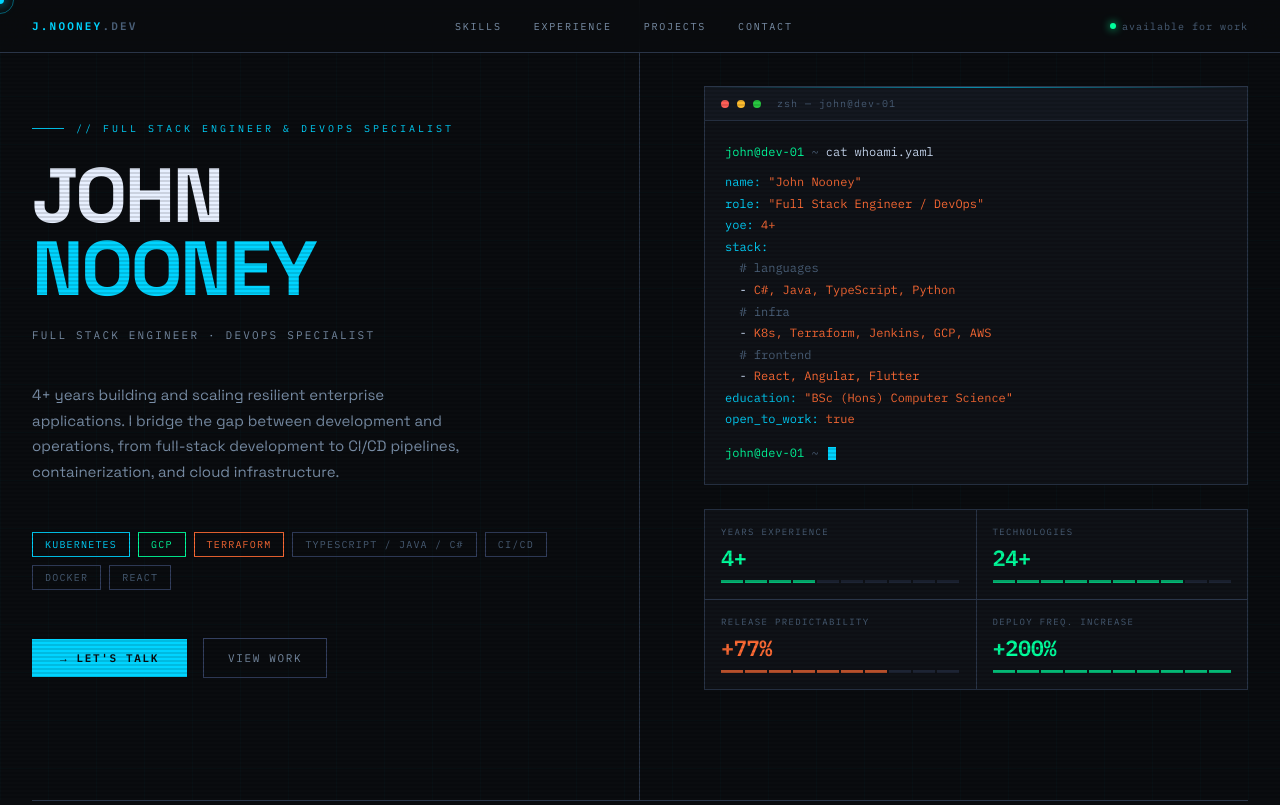
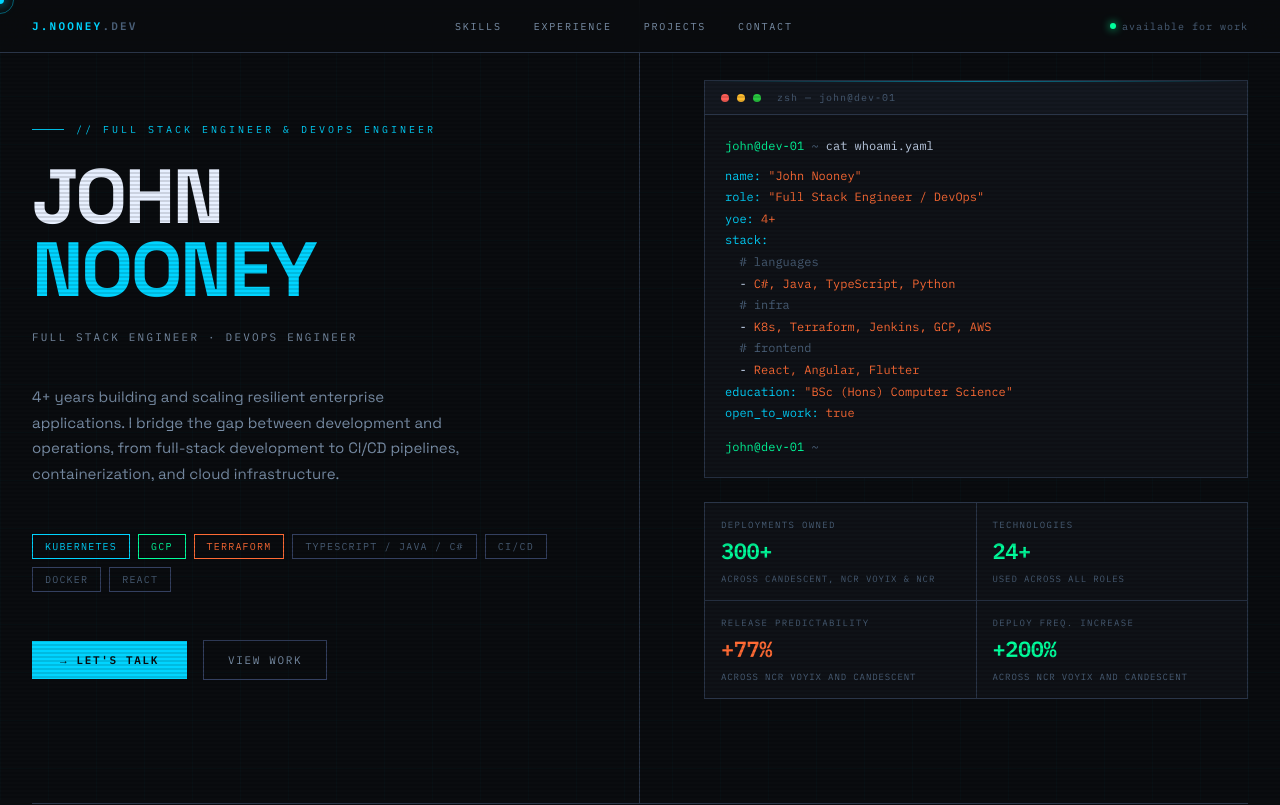
Before and after one commit to JohnNooney/nooney.dev, a React (Vite) app: page / in a window 1280 px wide. Shown: the top 805 px of the page. Built offline with nearby package versions, Linux system fonts and the light colour scheme.

Commit message:
Update wording on about and home sections

```diff
--- a/new-site.html
+++ b/new-site.html
@@ -845,7 +845,7 @@
       <div class="hero-name">
         JORDAN<br><span class="line2">REEVES</span>
       </div>
-      <div class="hero-title">Enterprise Full Stack Engineer · DevOps Specialist</div>
+      <div class="hero-title">Enterprise Full Stack Engineer · DevOps Engineer</div>
       <p class="hero-desc">
         12 years building distributed systems at scale. I architect, deploy, and maintain production infrastructure that handles millions of daily requests — then go home and run a 47-node homelab for fun.
       </p>
--- a/src/index.css
+++ b/src/index.css
@@ -372,6 +372,13 @@ nav.site-nav {
   letter-spacing: -0.02em;
 }
 .uptime-value.warn { color: var(--accent3); }
+.uptime-subtitle {
+  font-size: 9px;
+  letter-spacing: 0.1em;
+  text-transform: uppercase;
+  color: var(--text3);
+  margin-top: 8px;
+}
 .uptime-bar {
   display: flex; gap: 2px; margin-top: 8px;
 }
--- a/src/pages/About.jsx
+++ b/src/pages/About.jsx
@@ -111,7 +111,7 @@ export default function About() {
                     Software Engineer
                   </h2>
                   <p className="text-xl text-gray-700 dark:text-gray-300 leading-relaxed mb-8">
-                    Full Stack Engineer & DevOps Specialist with 4+ years of enterprise-grade
+                    Full Stack Engineer & DevOps Engineer with 4+ years of enterprise-grade
                     experience building and scaling resilient applications. I bridge the gap between
                     development and operations, leveraging a deep background in full-stack development to optimize CI/CD pipelines,
                     containerization, and cloud infrastructure. Having spent the last 2 years focused on DevOps transformation,
--- a/src/pages/Home.jsx
+++ b/src/pages/Home.jsx
@@ -22,11 +22,11 @@ export default function Home() {
   return (
     <section className="hero" style={{ borderTop: 'none', padding: 0 }}>
       <div className="hero-left fade-in">
-        <div className="hero-eyebrow">// full stack engineer &amp; devops specialist</div>
+        <div className="hero-eyebrow">// full stack engineer &amp; devops engineer</div>
         <div className="hero-name">
           JOHN<br /><span className="line2">NOONEY</span>
         </div>
-        <div className="hero-title">Full Stack Engineer · DevOps Specialist</div>
+        <div className="hero-title">Full Stack Engineer · DevOps Engineer</div>
         <p className="hero-desc">
           4+ years building and scaling resilient enterprise applications. I bridge the gap between
           development and operations, from full-stack development to CI/CD pipelines,
@@ -85,52 +85,24 @@ export default function Home() {
 
         <div className="uptime-grid">
           <div className="uptime-cell">
-            <div className="uptime-label">Years Experience</div>
-            <div className="uptime-value">4+</div>
-            <div className="uptime-bar">
-              <div className="uptime-seg" /><div className="uptime-seg" />
-              <div className="uptime-seg" /><div className="uptime-seg" />
-              <div className="uptime-seg off" /><div className="uptime-seg off" />
-              <div className="uptime-seg off" /><div className="uptime-seg off" />
-              <div className="uptime-seg off" /><div className="uptime-seg off" />
-            </div>
+            <div className="uptime-label">Deployments Owned</div>
+            <div className="uptime-value">300+</div>
+            <div className="uptime-subtitle">Across CANDESCENT, NCR VOYIX & NCR</div>
           </div>
           <div className="uptime-cell">
             <div className="uptime-label">Technologies</div>
             <div className="uptime-value">24+</div>
-            <div className="uptime-bar">
-              <div className="uptime-seg" /><div className="uptime-seg" />
-              <div className="uptime-seg" /><div className="uptime-seg" />
-              <div className="uptime-seg" /><div className="uptime-seg" />
-              <div className="uptime-seg" /><div className="uptime-seg" />
-              <div className="uptime-seg off" /><div className="uptime-seg off" />
-            </div>
+            <div className="uptime-subtitle">Used across all roles</div>
           </div>
           <div className="uptime-cell">
             <div className="uptime-label">Release Predictability</div>
             <div className="uptime-value warn">+77%</div>
-            <div className="uptime-bar">
-              <div className="uptime-seg" style={{ background: 'var(--accent3)' }} />
-              <div className="uptime-seg" style={{ background: 'var(--accent3)' }} />
-              <div className="uptime-seg" style={{ background: 'var(--accent3)' }} />
-              <div className="uptime-seg" style={{ background: 'var(--accent3)' }} />
-              <div className="uptime-seg" style={{ background: 'var(--accent3)' }} />
-              <div className="uptime-seg" style={{ background: 'var(--accent3)' }} />
-              <div className="uptime-seg" style={{ background: 'var(--accent3)' }} />
-              <div className="uptime-seg off" /><div className="uptime-seg off" />
-              <div className="uptime-seg off" />
-            </div>
+            <div className="uptime-subtitle">Across NCR VOYIX and Candescent</div>
           </div>
           <div className="uptime-cell">
             <div className="uptime-label">Deploy Freq. Increase</div>
             <div className="uptime-value">+200%</div>
-            <div className="uptime-bar">
-              <div className="uptime-seg" /><div className="uptime-seg" />
-              <div className="uptime-seg" /><div className="uptime-seg" />
-              <div className="uptime-seg" /><div className="uptime-seg" />
-              <div className="uptime-seg" /><div className="uptime-seg" />
-              <div className="uptime-seg" /><div className="uptime-seg" />
-            </div>
+            <div className="uptime-subtitle">Across NCR VOYIX and Candescent</div>
           </div>
         </div>
       </div>
```
